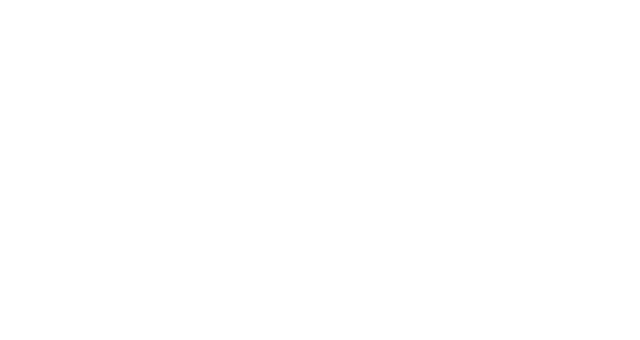
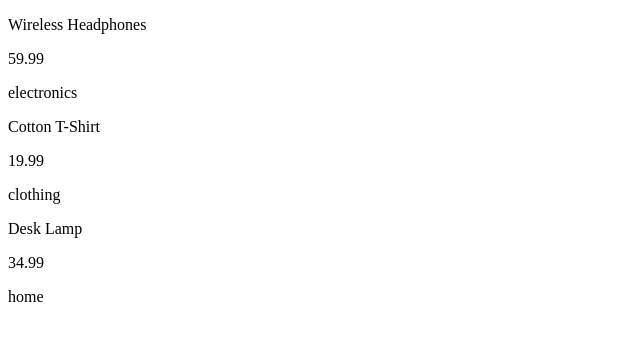
Before and after one commit to rwan1122/productExplorer, a React (Vite) app in the folder product-explorer/: page / in a window 1280 px wide. Shown: the top 340 px of the page, without its empty margins (0-640 px from the left). Built offline with nearby package versions, Linux system fonts and the light colour scheme.

Commit message:
Implement ProductList and ProductCard components

```diff
--- a/product-explorer/src/App.jsx
+++ b/product-explorer/src/App.jsx
@@ -1,9 +1,11 @@
+import { ProductList } from './components/ProductList.jsx';
+import { products } from './data/products.js';
 import './App.css';
 
 function App() {
   return (
     <>
-
+      <ProductList products={products}/>
     </>
   )
 }
--- /dev/null
+++ b/product-explorer/src/components/ProductCard.jsx
@@ -0,0 +1,9 @@
+export function ProductCard({product}){
+  return(
+    <div>
+      <p>{product.title}</p>
+      <p>{product.price}</p>
+      <p>{product.category}</p>
+    </div>
+  )
+};
--- a/product-explorer/src/components/productList.jsx
+++ b/product-explorer/src/components/productList.jsx
@@ -0,0 +1,9 @@
+import { ProductCard } from './ProductCard.jsx';
+
+export function ProductList({products}){
+  return products.map((product) => {
+    return(
+      <ProductCard key={product.id} product={product}/>
+    )
+  })
+}
```
Also changed, not shown: product-explorer/src/components/productCart.jsx (deleted).
